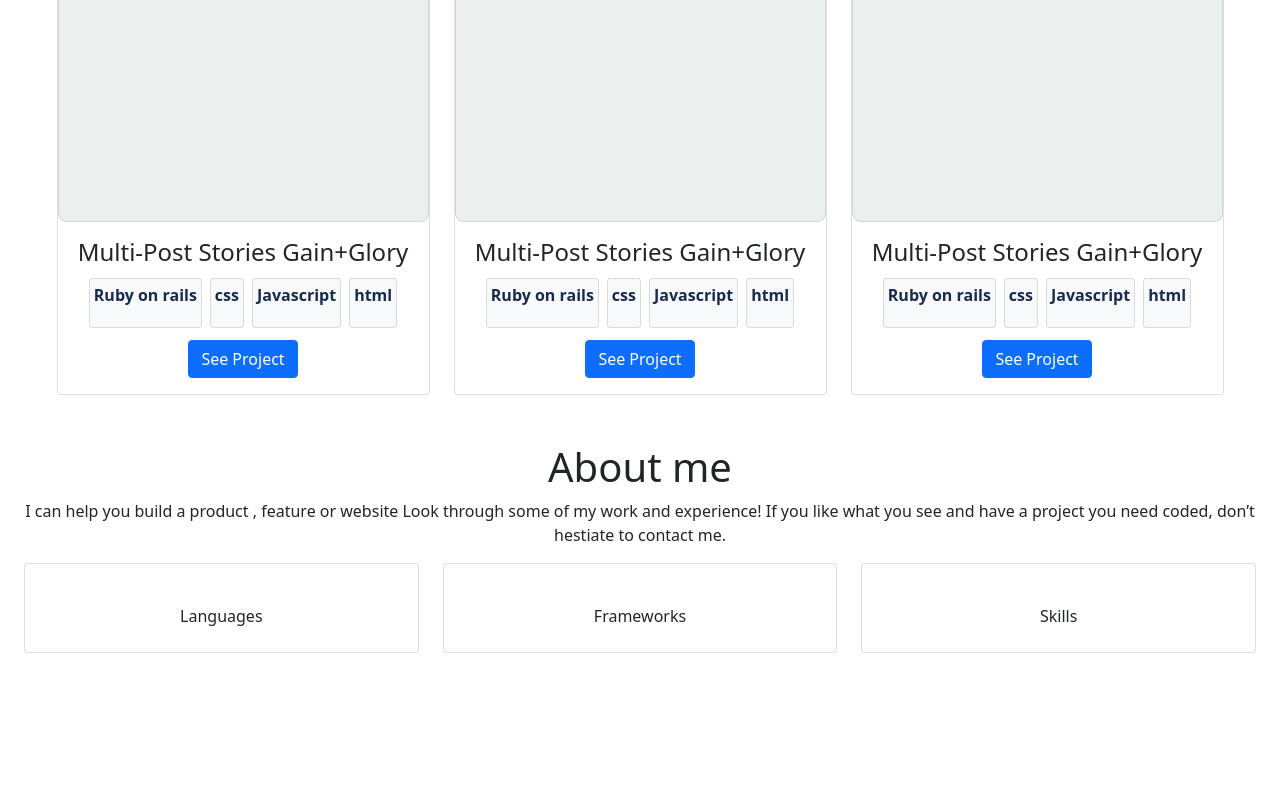
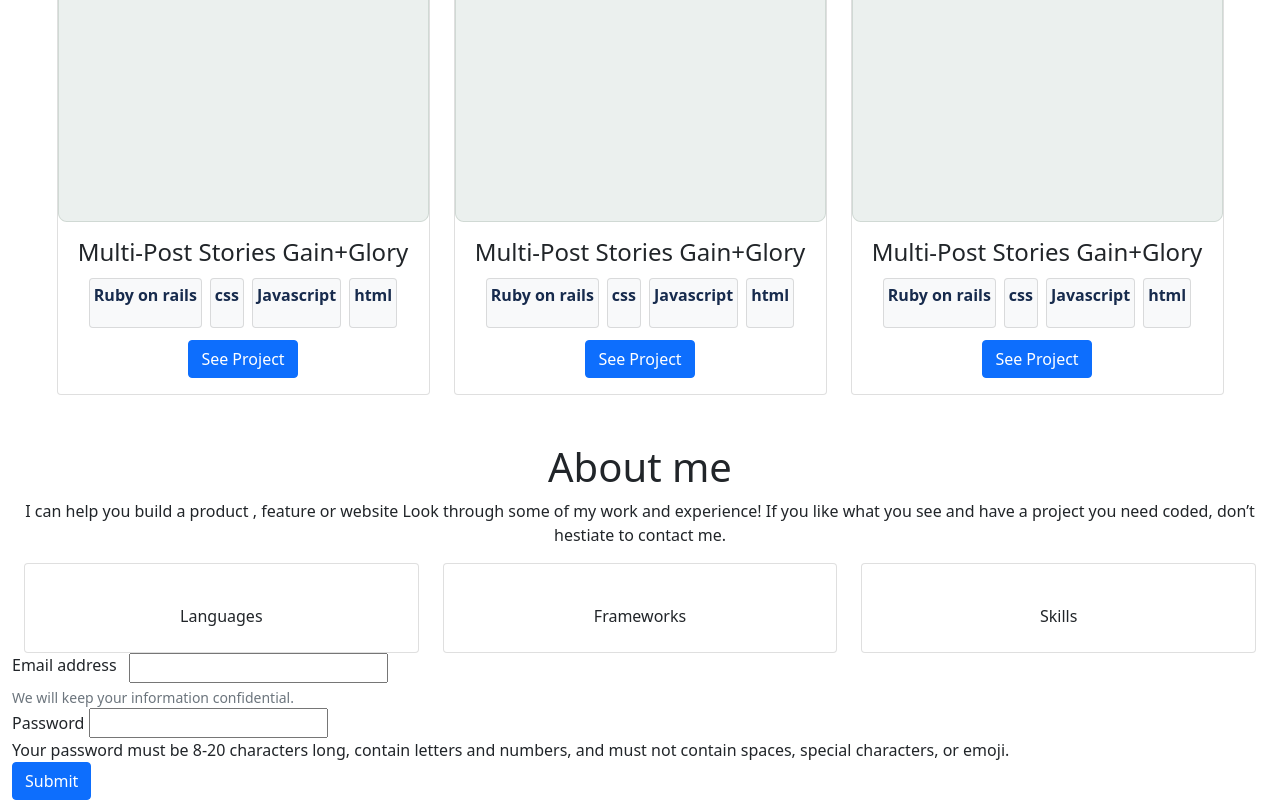
Before and after one commit to AndreLau11/first-brootstrap-project, a website: page index.html in a window 1280 px wide. Shown: the part 2513-3313 px from the top of the page. Before the commit the page ends 3166 px from the top, so only its background shows below. Drawn offline with nearby package versions, Linux system fonts and the light colour scheme.

Commit message:
Add the contact form

```diff
--- a/index.html
+++ b/index.html
@@ -201,6 +201,21 @@
 
   </div>
 
+  <form class="container-fluid">
+    <div class="form-div row">
+      <label for="askemail" class="email-label col-auto">Email address</label>
+      <input type="email" class="email-imput col-auto" id="askemail" aria-describedby="emailHelp">
+      <div id="emailHelp" class="form-text">We will keep your information confidential.</div>
+    </div>
+    <div class="row">
+        <div class="col form-div">
+            <label for="inputPassword1" class="password-label col-auto">Password</label>
+            <input type="password" class="input-password col-auto" id="inputPassword1" aria-describedby="paswordtext">
+            <label id="passwordShadow" class="password-text col-auto">Your password must be 8-20 characters long, contain letters and numbers, and must not contain spaces, special characters, or emoji.</label>
+        </div>
+    </div>
+    <button type="submit" class="btn btn-primary">Submit</button>
+  </form>
 
   <script src="https://cdn.jsdelivr.net/npm/bootstrap@5.1.3/dist/js/bootstrap.bundle.min.js" integrity="sha384-ka7Sk0Gln4gmtz2MlQnikT1wXgYsOg+OMhuP+IlRH9sENBO0LRn5q+8nbTov4+1p" crossorigin="anonymous"></script>
 </body>
```
